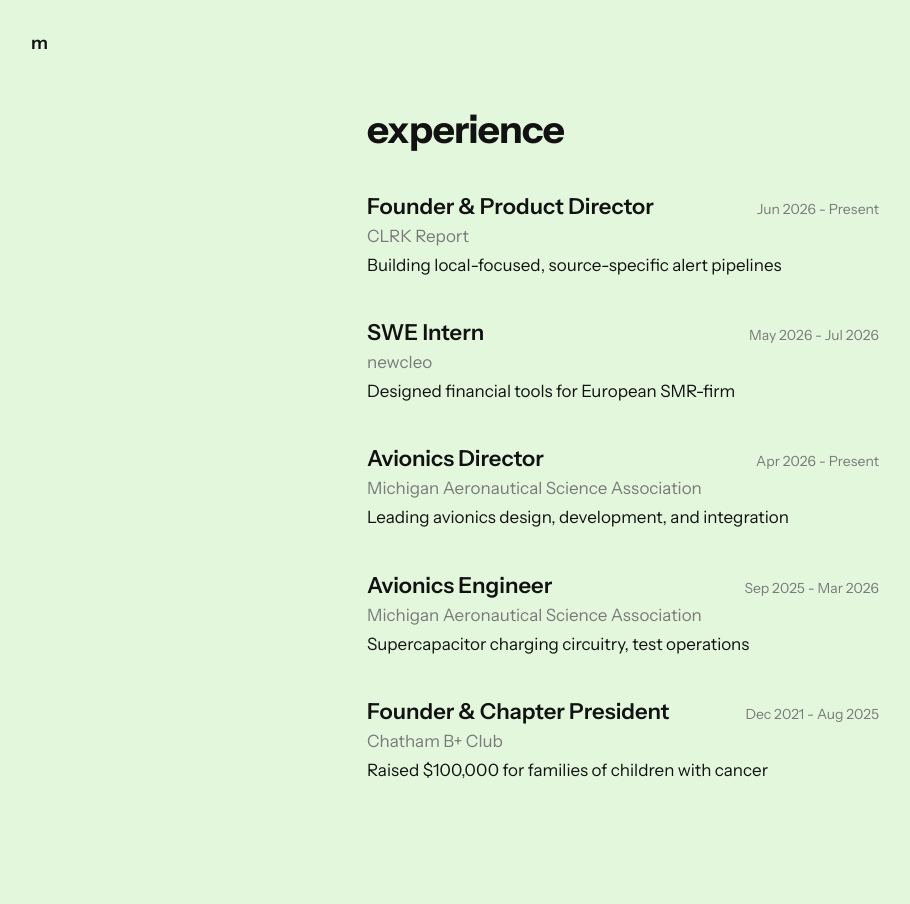
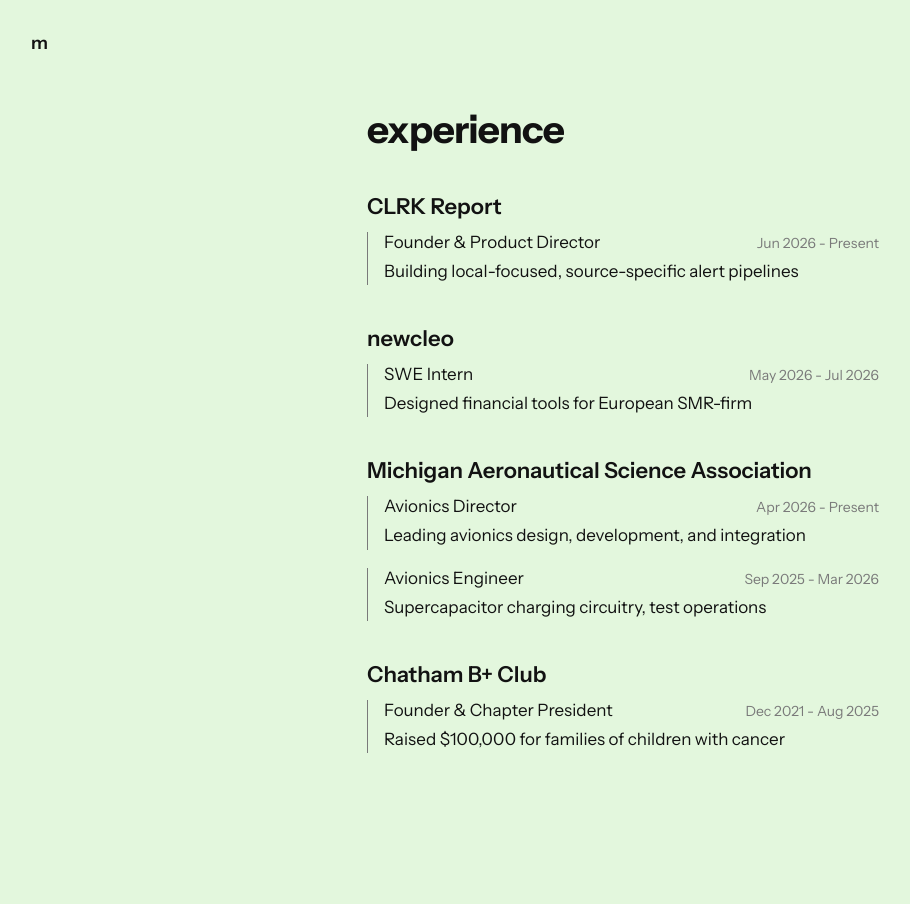
Before and after one commit to m6bg/m6bg.github.io, a Jekyll site: the page built from experience.md, in a window 1280 px wide. Shown: the whole page, without its empty margins (17-927 px from the left). Built offline with Jekyll 4.4.1, drawn with Linux system fonts in a browser that asks for light colours.

Commit message:
Group experience roles by organization

```diff
--- a/assets/css/style.css
+++ b/assets/css/style.css
@@ -189,7 +189,28 @@ a {
 .experience-entry {
   display: flex;
   flex-direction: column;
+  gap: 12px;
+}
+
+.experience-org {
+  margin: 0;
+  font-size: var(--text-h2);
+  font-weight: var(--weight-semibold);
+  color: var(--text-primary);
+}
+
+.experience-roles {
+  display: flex;
+  flex-direction: column;
+  gap: 18px;
+}
+
+.experience-role-entry {
+  display: flex;
+  flex-direction: column;
   gap: 6px;
+  padding-left: 16px;
+  border-left: 1px solid var(--text-secondary);
 }
 
 .experience-top {
@@ -201,8 +222,8 @@ a {
 
 .experience-role {
   margin: 0;
-  font-size: var(--text-h2);
-  font-weight: var(--weight-semibold);
+  font-size: var(--text-body);
+  font-weight: var(--weight-regular);
   color: var(--text-primary);
 }
 
@@ -210,12 +231,6 @@ a {
   font-size: var(--text-small);
   color: var(--text-secondary);
   white-space: nowrap;
-}
-
-.experience-org {
-  margin: 0;
-  font-size: var(--text-body);
-  color: var(--text-secondary);
 }
 
 .experience-description {
--- a/experience.md
+++ b/experience.md
@@ -7,14 +7,20 @@ permalink: /experience/
   <h1 class="page-title">experience</h1>
   {% for entry in site.data.experience %}
   <section class="experience-entry">
-    <div class="experience-top">
-      <h2 class="experience-role">{{ entry.role }}</h2>
-      <span class="experience-dates">{{ entry.dates }}</span>
+    <h2 class="experience-org">{{ entry.org }}</h2>
+    <div class="experience-roles">
+      {% for role in entry.roles %}
+      <div class="experience-role-entry">
+        <div class="experience-top">
+          <h3 class="experience-role">{{ role.title }}</h3>
+          <span class="experience-dates">{{ role.dates }}</span>
+        </div>
+        {% if role.description and role.description != "" %}
+        <p class="experience-description">{{ role.description }}</p>
+        {% endif %}
+      </div>
+      {% endfor %}
     </div>
-    <p class="experience-org">{{ entry.org }}</p>
-    {% if entry.description and entry.description != "" %}
-    <p class="experience-description">{{ entry.description }}</p>
-    {% endif %}
   </section>
   {% endfor %}
 </main>
```
Also changed, not shown: _data/experience.yml (+24 -22 lines).
